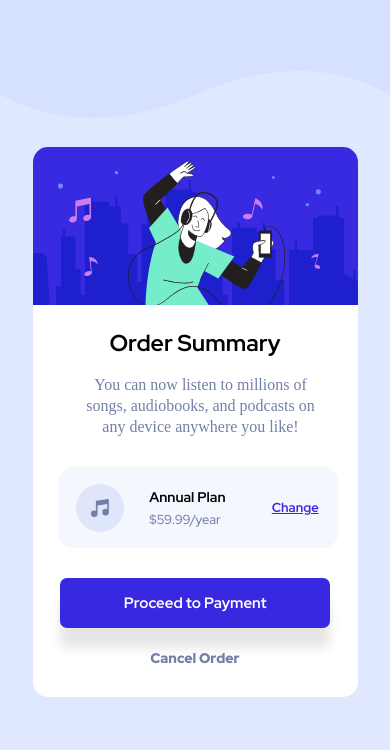
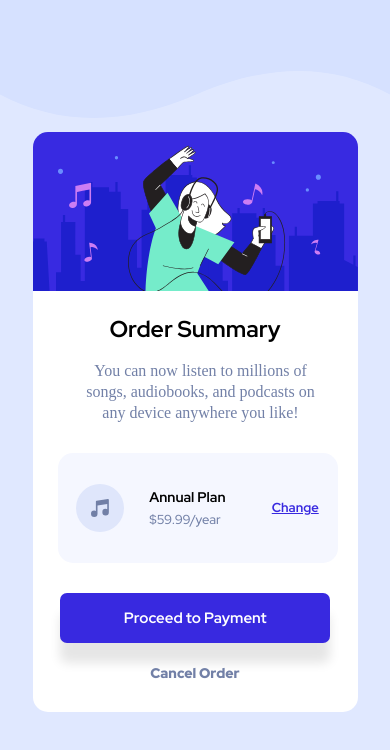
Before and after one commit to ILikeCode1/Order-Summary-Card, a plain HTML site: page index.html in a window 390 px wide. Drawn offline with Linux system fonts and the light colour scheme.

Commit message:
Update style.css

```diff
--- a/style.css
+++ b/style.css
@@ -39,7 +39,6 @@ p {
 .plan-box {
   background-color: var(--veryPaleBlue);
   width: 345px;
-  height: auto;
   padding-top: 7px;
   padding-bottom: 7px;
   margin-top: 25px;
@@ -90,7 +89,6 @@ h3 {
   justify-content: center;
   align-items: center;
   width: 345px;
-  height: auto;
   padding-top: 15px;
   padding-bottom: 15px;
   margin-left: 50px;
@@ -124,7 +122,6 @@ h3 {
 .box {
   background-color: white;
   width: 450px;
-  height: auto;
   border-radius: 0 0 15px 15px;
 }
 
@@ -149,7 +146,6 @@ h3 {
 .music {
   padding-top: 24px;
   padding-bottom: 24px;
-  height: 470;
 }
 
 @media screen and (max-width: 550px) {
@@ -174,7 +170,6 @@ h3 {
 
   .plan-box {
     width: 28em;
-    height: 8.1em;
     margin-top: 3em;
     margin-left: 2.5em;
   }
```
